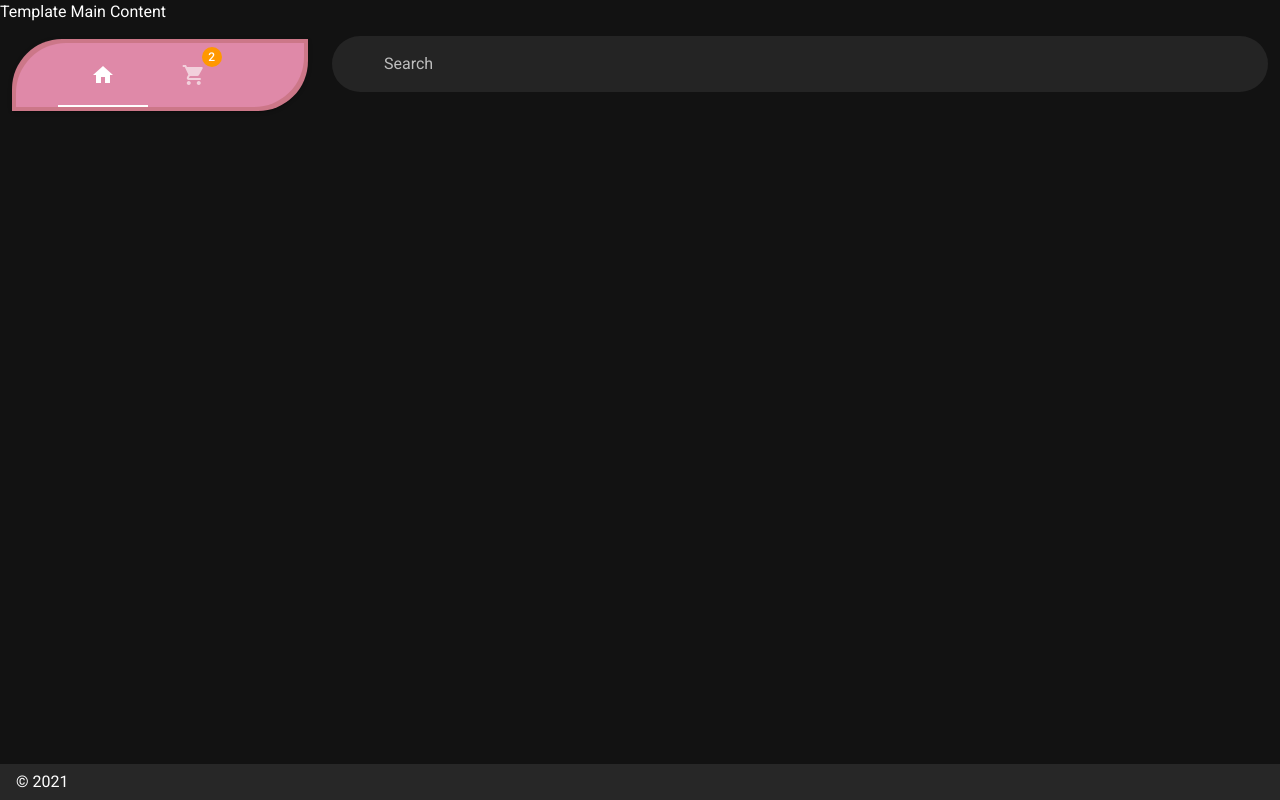
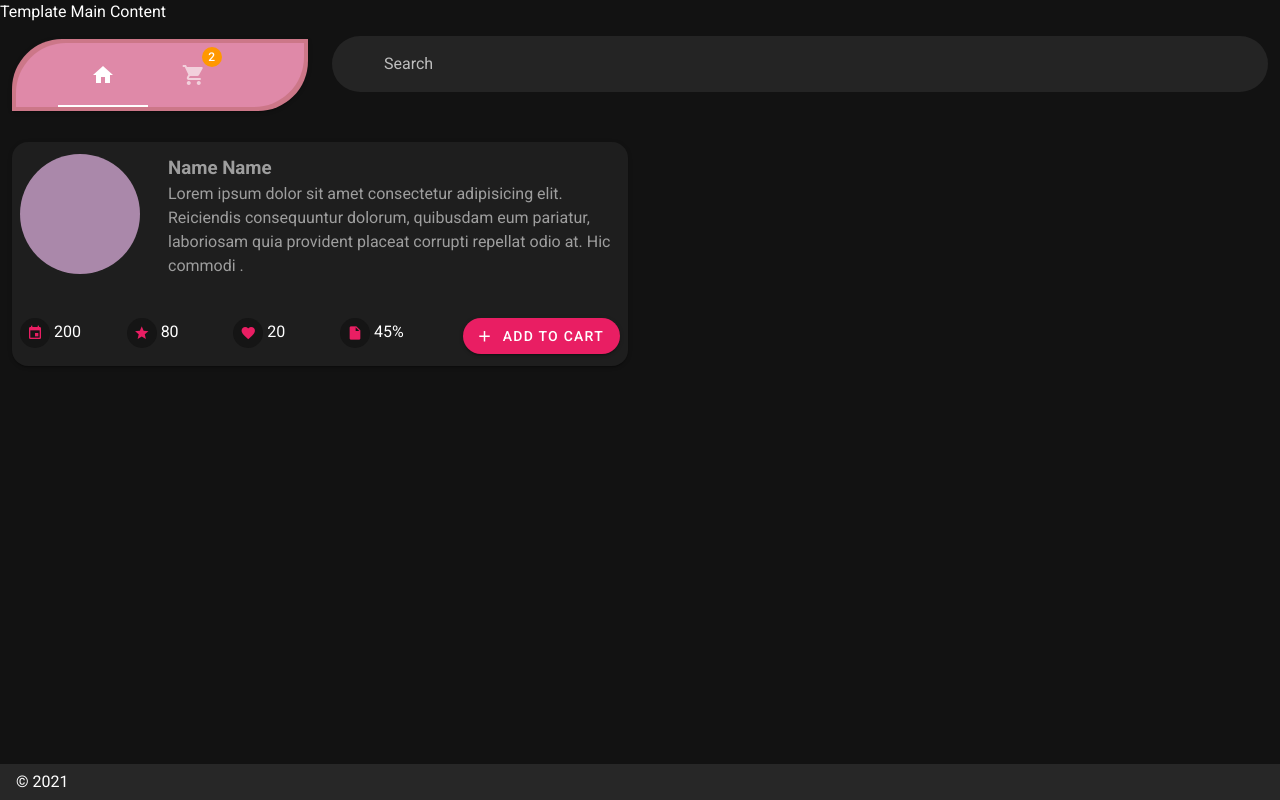
Before and after one commit to DaniloParkour/github-users, a Nuxt app: page / in a window 1280 px wide. Built offline with nearby package versions, Linux system fonts and the light colour scheme.

Commit message:
Card with informations

```diff
--- a/pages/index.vue
+++ b/pages/index.vue
@@ -26,6 +26,53 @@
          <v-text-field label="Search" prepend-inner-icon="mdi-search" filled rounded color="#DF89A8"></v-text-field>
       </v-col>
     </v-row>
+    <v-row>
+      <v-col cols="6">
+        <v-card class="rounded-xl mt-2">
+            <v-row>
+              <v-col cols="3" align="left">
+                <v-avatar size="120" tile color="#AA88AA" class="rounded-circle ml-2" />
+              </v-col>
+              <v-col cols="9" class="px-2">
+                <h3 class="grey--text">Name Name</h3>
+                <p class="grey--text">Lorem ipsum dolor sit amet consectetur adipisicing elit. Reiciendis consequuntur dolorum,
+                      quibusdam eum pariatur, laboriosam quia provident placeat corrupti repellat odio at.
+                       Hic commodi .
+                </p>
+              </v-col>
+            </v-row>
+            <v-row>
+              <v-col cols="2">
+                <v-avatar color="#151515" size="30" class="ml-2">
+                  <v-icon small color="pink">mdi-calendar</v-icon>
+                </v-avatar>
+                200
+              </v-col>
+              <v-col cols="2">
+                <v-avatar color="#151515" size="30" class="ml-2">
+                  <v-icon small color="pink">mdi-star</v-icon>
+                </v-avatar>
+                80
+              </v-col>
+              <v-col cols="2">
+                <v-avatar color="#151515" size="30" class="ml-2">
+                  <v-icon small color="pink">mdi-heart</v-icon>
+                </v-avatar>
+                20
+              </v-col>
+              <v-col cols="2">
+                <v-avatar color="#151515" size="30" class="ml-2">
+                  <v-icon small color="pink">mdi-file</v-icon>
+                </v-avatar>
+                45%
+              </v-col>
+              <v-col cols="4" align="end">
+                <v-btn rounded color="pink" class="mr-2"><v-icon left>mdi-plus</v-icon>Add to cart</v-btn>
+              </v-col>
+            </v-row>
+          </v-card>
+      </v-col>
+    </v-row>
   </v-container>
 </template>
 
```
